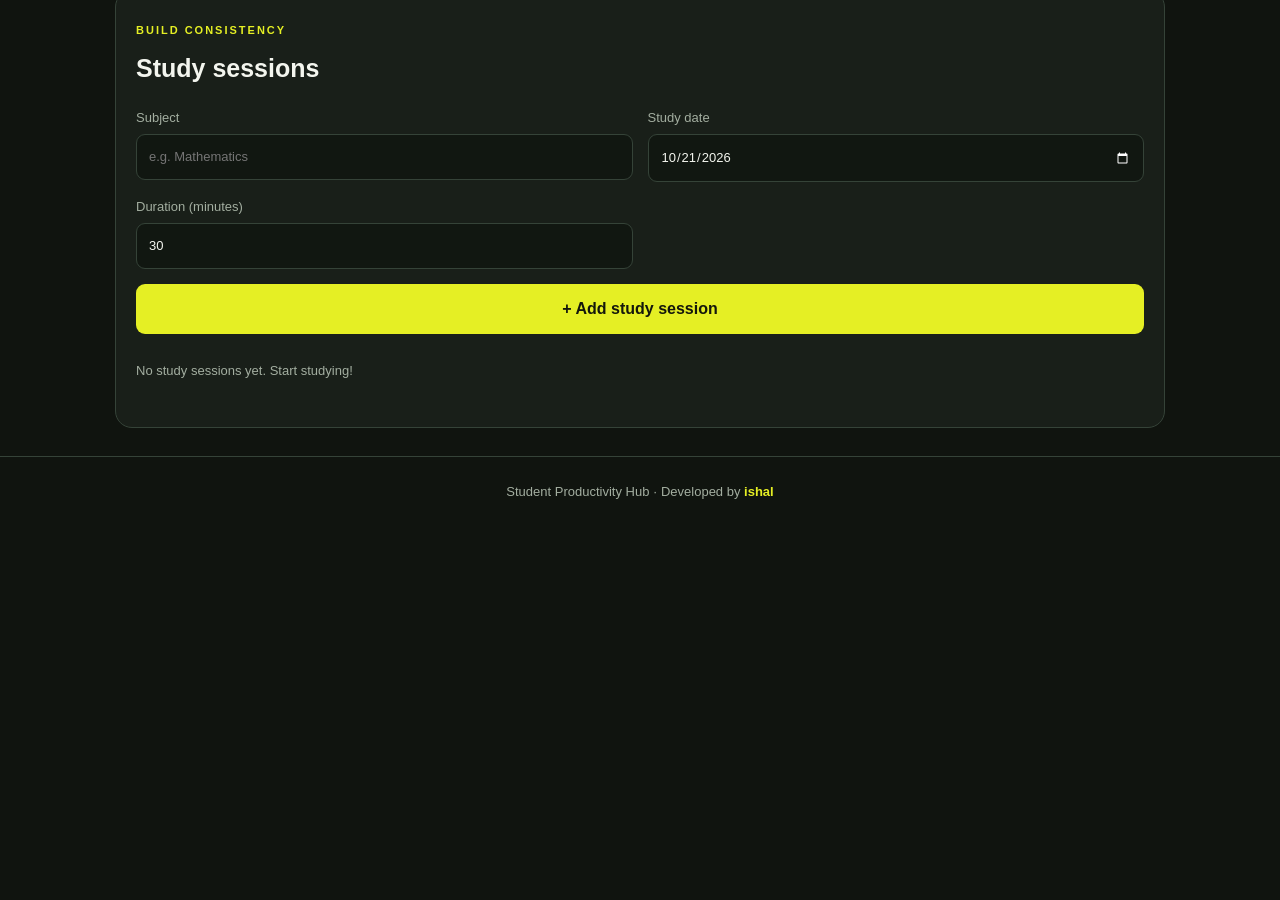
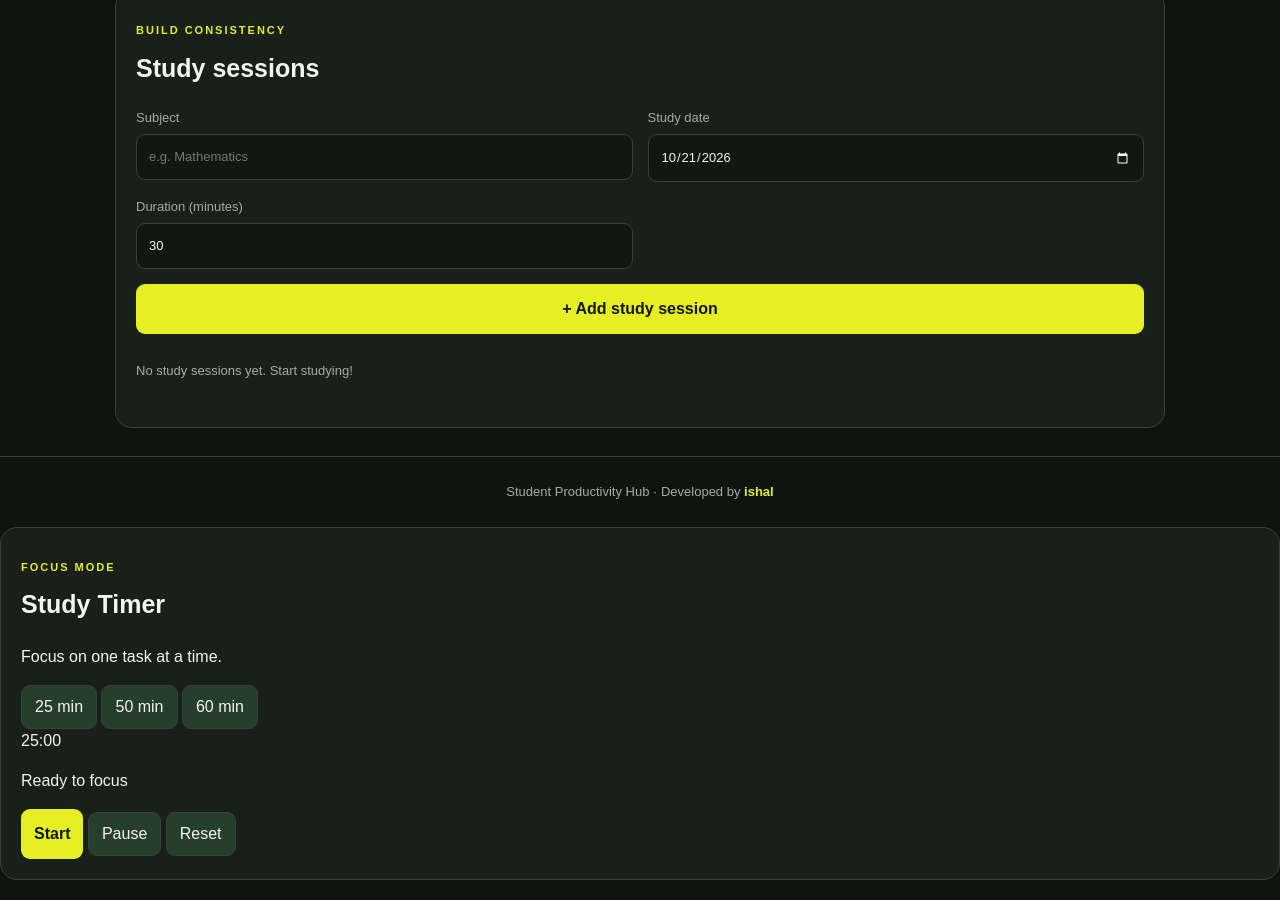
Before and after one commit to ishalpkodinhi-star/student-productivity-hub, a plain HTML site: page index.html in a window 1280 px wide. Shown: the part 1716-2616 px from the top of the page. Before the commit the page ends 2243 px from the top, so only its background shows below. Drawn offline with Linux system fonts and the light colour scheme.

Commit message:
Update index.html

```diff
--- a/index.html
+++ b/index.html
@@ -143,5 +143,38 @@
   <footer>
     Student Productivity Hub · Developed by <strong>ishal</strong>
   </footer>
+  <section class="panel timer-panel">
+  <p class="eyebrow">FOCUS MODE</p>
+  <h2>Study Timer</h2>
+  <p class="timer-subtitle">Focus on one task at a time.</p>
+
+  <div class="timer-presets">
+    <button type="button" class="outline-btn timer-preset"
+      data-minutes="25">25 min</button>
+    <button type="button" class="outline-btn timer-preset"
+      data-minutes="50">50 min</button>
+    <button type="button" class="outline-btn timer-preset"
+      data-minutes="60">60 min</button>
+  </div>
+
+  <div id="timerDisplay" class="timer-display"
+    role="timer" aria-live="off">25:00</div>
+
+  <p id="timerStatus" class="timer-status" aria-live="polite">
+    Ready to focus
+  </p>
+
+  <div class="timer-controls">
+    <button type="button" id="timerStart" class="primary-btn">
+      Start
+    </button>
+    <button type="button" id="timerPause" class="outline-btn">
+      Pause
+    </button>
+    <button type="button" id="timerReset" class="outline-btn">
+      Reset
+    </button>
+  </div>
+</section>
 </body>
 </html>
```
